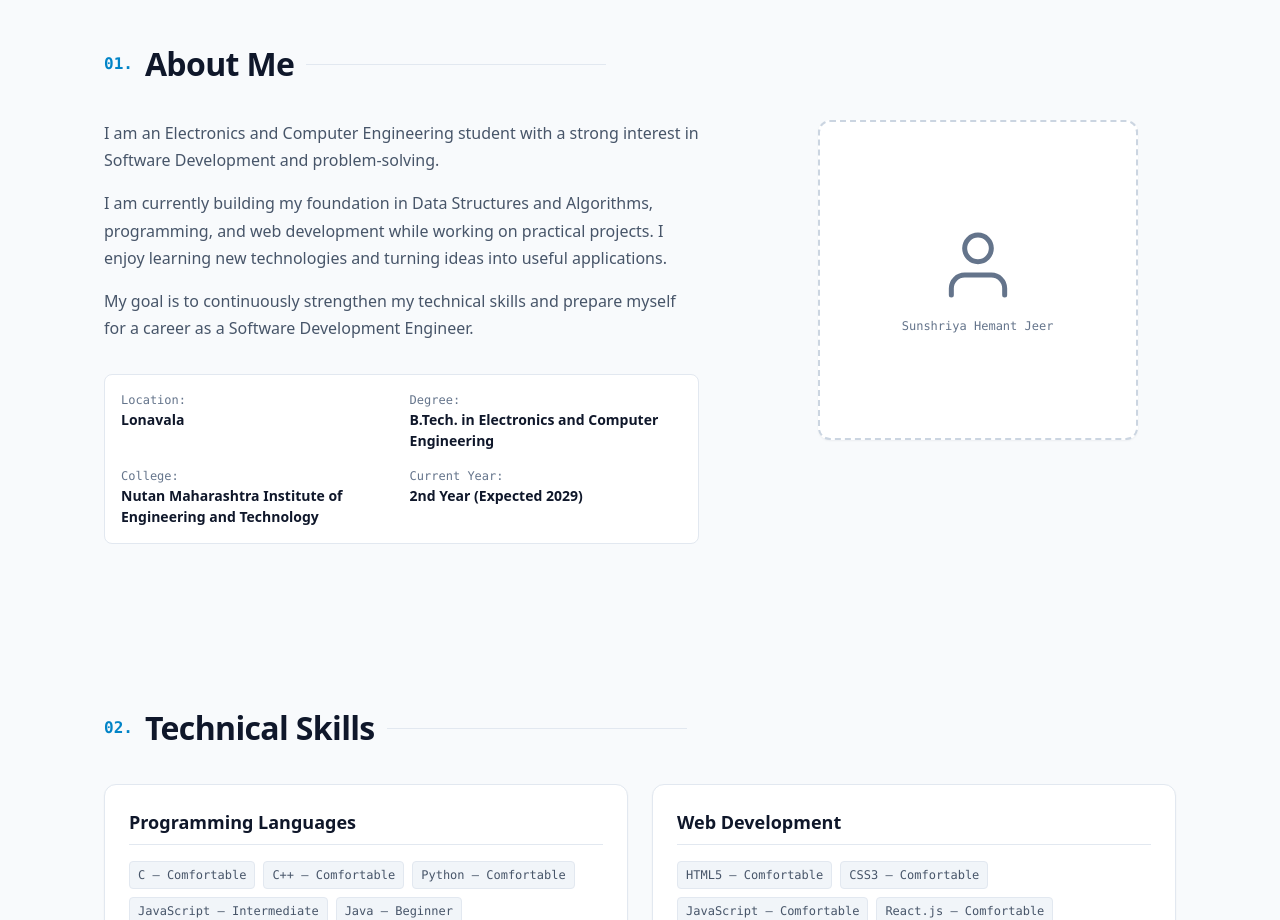
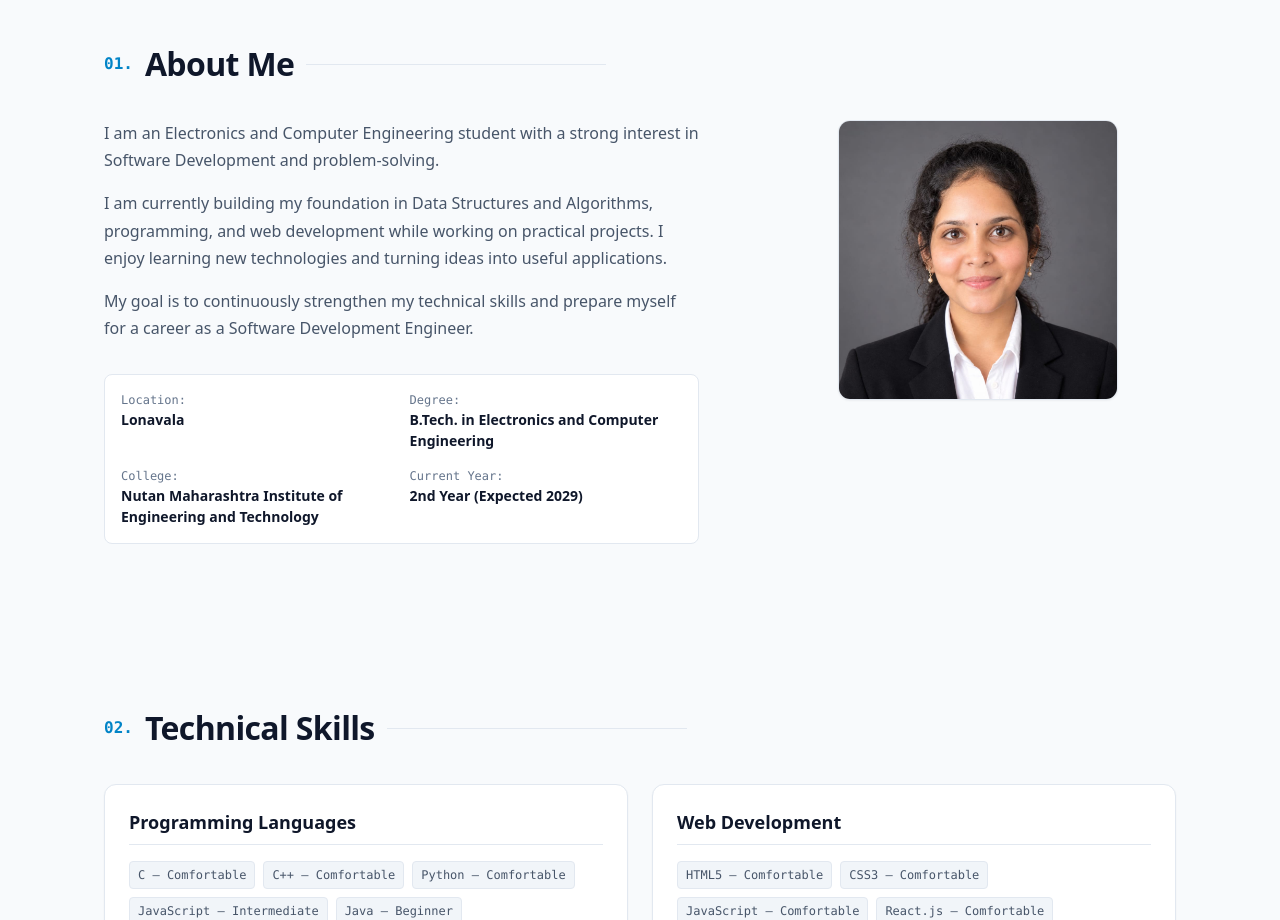
Before and after one commit to sunshriya-jeer/personal-portfolio, a plain HTML site: page frontend/index.html in a window 1280 px wide. Shown: the part 840-1760 px from the top of the page. Drawn offline with Linux system fonts and the light colour scheme; no server answers.

Commit message:
Add profile photo to About section

```diff
--- a/frontend/css/style.css
+++ b/frontend/css/style.css
@@ -668,43 +668,34 @@ ul, ol {
 .about-media {
   display: flex;
   justify-content: center;
+  align-items: flex-start;
 }
 
 .about-image-wrapper {
+  position: relative;
   width: 100%;
-  max-width: 320px;
+  max-width: 280px;
   aspect-ratio: 1 / 1;
+  border-radius: var(--radius-lg);
+  overflow: hidden;
+  border: 1px solid var(--border-color);
+  background-color: var(--bg-surface);
+  box-shadow: var(--shadow-sm);
+  transition: transform var(--transition-fast), box-shadow var(--transition-fast), border-color var(--transition-fast);
 }
 
-.about-image-placeholder {
+.about-image-wrapper:hover {
+  border-color: var(--border-color-hover);
+  box-shadow: var(--shadow-md);
+  transform: translateY(-2px);
+}
+
+.about-profile-img {
   width: 100%;
   height: 100%;
-  border-radius: var(--radius-lg);
-  border: 2px dashed var(--border-color-hover);
-  background-color: var(--bg-surface);
-  display: flex;
-  flex-direction: column;
-  align-items: center;
-  justify-content: center;
-  gap: var(--space-sm);
-  color: var(--text-muted);
-  box-shadow: var(--shadow-sm);
-  transition: border-color var(--transition-fast);
-}
-
-.about-image-placeholder:hover {
-  border-color: var(--accent-primary);
-}
-
-.placeholder-avatar-icon {
-  stroke: var(--text-muted);
-}
-
-.placeholder-caption {
-  font-family: var(--font-mono);
-  font-size: var(--font-size-xs);
-  text-align: center;
-  padding: 0 var(--space-md);
+  object-fit: cover;
+  object-position: center 20%;
+  display: block;
 }
 
 /* --------------------------------------------------------------------------
--- a/frontend/index.html
+++ b/frontend/index.html
@@ -166,13 +166,14 @@
 
           <div class="about-media">
             <figure class="about-image-wrapper">
-              <div class="about-image-placeholder" aria-label="Sunshriya Hemant Jeer - Profile Avatar">
-                <svg class="placeholder-avatar-icon" aria-hidden="true" width="80" height="80" viewBox="0 0 24 24" fill="none" stroke="currentColor" stroke-width="1.5" stroke-linecap="round" stroke-linejoin="round">
-                  <path d="M20 21v-2a4 4 0 0 0-4-4H8a4 4 0 0 0-4 4v2"></path>
-                  <circle cx="12" cy="7" r="4"></circle>
-                </svg>
-                <span class="placeholder-caption">Sunshriya Hemant Jeer</span>
-              </div>
+              <img
+                src="assets/images/profile.png"
+                alt="Sunshriya Hemant Jeer"
+                class="about-profile-img"
+                width="280"
+                height="280"
+                loading="eager"
+              />
               <figcaption class="sr-only">Sunshriya Hemant Jeer - Electronics and Computer Engineering Student</figcaption>
             </figure>
           </div>
```
Also changed, not shown: frontend/assets/images/profile.png (added).
